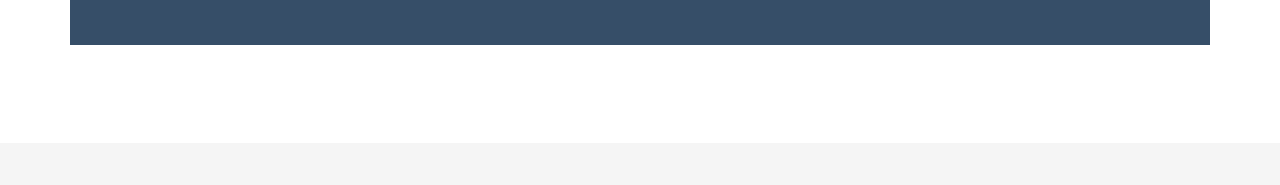
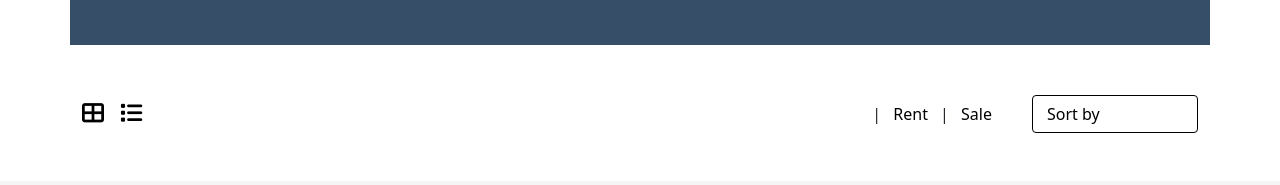
Before and after one commit to nh0105912/HomeLand, a plain HTML site: page buy.html in a window 1280 px wide. Shown: the part 879-1064 px from the top of the page. Drawn offline with nearby package versions, Linux system fonts and the light colour scheme.

Commit message:
New update

```diff
--- a/buy.html
+++ b/buy.html
@@ -7,6 +7,7 @@
   <title>HomeLand Task</title>
   <link href="https://cdn.jsdelivr.net/npm/remixicon@4.5.0/fonts/remixicon.css" rel="stylesheet" />
   <link href="https://cdn.jsdelivr.net/npm/bootstrap@5.0.2/dist/css/bootstrap.min.css" rel="stylesheet">
+  <link rel="stylesheet" href="https://cdnjs.cloudflare.com/ajax/libs/font-awesome/6.4.0/css/all.min.css">
   <link href="https://cdn.jsdelivr.net/npm/remixicon@4.5.0/fonts/remixicon.css" rel="stylesheet" />
 
 
@@ -143,6 +144,33 @@
           <button class="btn w-100  text-white bg-success rounded-0">Search</button>
         </div>
 
+      </div>
+    </div>
+    <div class="container filter-bar d-flex align-items-center justify-content-between">
+      <!-- View toggle -->
+      <div class="view-toggle">
+        <i class="fas fa-th-large"></i>
+        <i class="fas fa-list"></i>
+      </div>
+
+      <!-- Links + Sort in one flex div -->
+      <div class="d-flex align-items-center gap-3">
+        <!-- Links -->
+        <div class="filter-links me-3">
+          <a href="#" class="active">All</a> |
+          <a href="#">Rent</a> |
+          <a href="#">Sale</a>
+        </div>
+
+        <!-- Sort -->
+        <div class="sort-btn">
+          <select class="form-select">
+            <option selected disabled>Sort by</option>
+            <option>Price: Low to High</option>
+            <option>Price: High to Low</option>
+            <option>Newest</option>
+          </select>
+        </div>
       </div>
     </div>
   </section>
@@ -304,8 +332,7 @@
             <span class="border border-dark rounded-circle p-3 bg-success  mx-1">01</span>
             <span class="border border-dark rounded-circle p-3 mx-1 bg-white ">02</span>
             <span class="border border-dark rounded-circle p-3 mx-1 bg-white ">03</span>
-            <span class="border border-dark rounded-circle p-3 mx-1 bg-white ">04</span>
-            <span class="border border-dark rounded-circle p-3 mx-1 bg-white ">05</span>
+
 
             <span class=" mx-1">...</span>
             <span class="border border-dark rounded-circle p-3 mx-1 bg-white">10</span>
--- a/css/style.css
+++ b/css/style.css
@@ -1,8 +1,66 @@
 * {
     padding: 0;
     margin: 0;
-    /* overflow-x: hidden; */
 
+
+
+}
+
+.filter-bar {
+    display: flex;
+
+    justify-content: space-between;
+    gap: 20px;
+
+
+}
+
+
+.view-toggle i {
+    font-size: 22px;
+    margin-right: 12px;
+    color: black;
+    cursor: pointer;
+    transition: 0.3s;
+}
+
+.view-toggle i:hover {
+    transform: scale(1.2);
+}
+
+
+.filter-links a {
+    text-decoration: none;
+    margin: 0 8px;
+    font-weight: 500;
+    color: black;
+    transition: 0.3s;
+}
+
+.filter-links a.active {
+    color: #fff;
+}
+
+
+
+.divider {
+    height: 25px;
+    width: 1px;
+    background: black;
+}
+
+
+.sort-btn select {
+    background: transparent;
+    border: 1px solid black;
+    padding: 6px 14px;
+    color: black;
+    font-weight: 500;
+    cursor: pointer;
+}
+
+.sort-btn select option {
+    color: #000;
 
 }
 
@@ -10,7 +68,7 @@
     background: transparent !important;
     transition: all 0.3s ease;
     z-index: 10;
-    /* keep navbar on top of carousel */
+
 }
 
 .navbar-brand {
@@ -32,7 +90,7 @@
     background: rgba(0, 0, 0, 0.8) !important;
 }
 
-/* Carousel full height */
+
 .carousel-inner,
 .carousel-item,
 .carousel-item img {
@@ -43,7 +101,7 @@
     object-fit: cover;
 }
 
-/* Dark gradient overlay */
+
 .carousel-overlay {
     position: relative;
     height: 100%;
@@ -67,7 +125,7 @@
     z-index: 1;
 }
 
-/* Text overlay */
+
 .carousel-caption {
     z-index: 2;
     color: white;
@@ -196,9 +254,9 @@ a {
 
 .accordion-button::after {
     background-image: none !important;
-    /* remove default Bootstrap arrow */
+
     content: "\25BC";
-    /* custom down arrow */
+
     font-size: 14px;
     transform: rotate(0deg);
     transition: transform 0.3s ease;
@@ -206,7 +264,7 @@ a {
 
 .accordion-button.collapsed::after {
     transform: rotate(-90deg);
-    /* rotate when collapsed */
+
 }
 
 
@@ -215,18 +273,22 @@ a {
     padding: 30px;
     background: #fff;
 }
+
 .btn-custom {
     background: #1a3a8d;
     color: #fff;
 }
+
 .btn-custom:hover {
     background: #0d245c;
     color: #fff;
 }
+
 .contact-info h6 {
     font-weight: bold;
     margin-bottom: 5px;
 }
+
 .contact-info p {
     margin-bottom: 15px;
 }
```
Also changed, not shown: blog.html (+2 -2 lines), index.html (+30 -1 lines), property.html (+30 -1 lines), rent.html (+31 -3 lines). Lines whose indentation alone changed are shown as unchanged.
